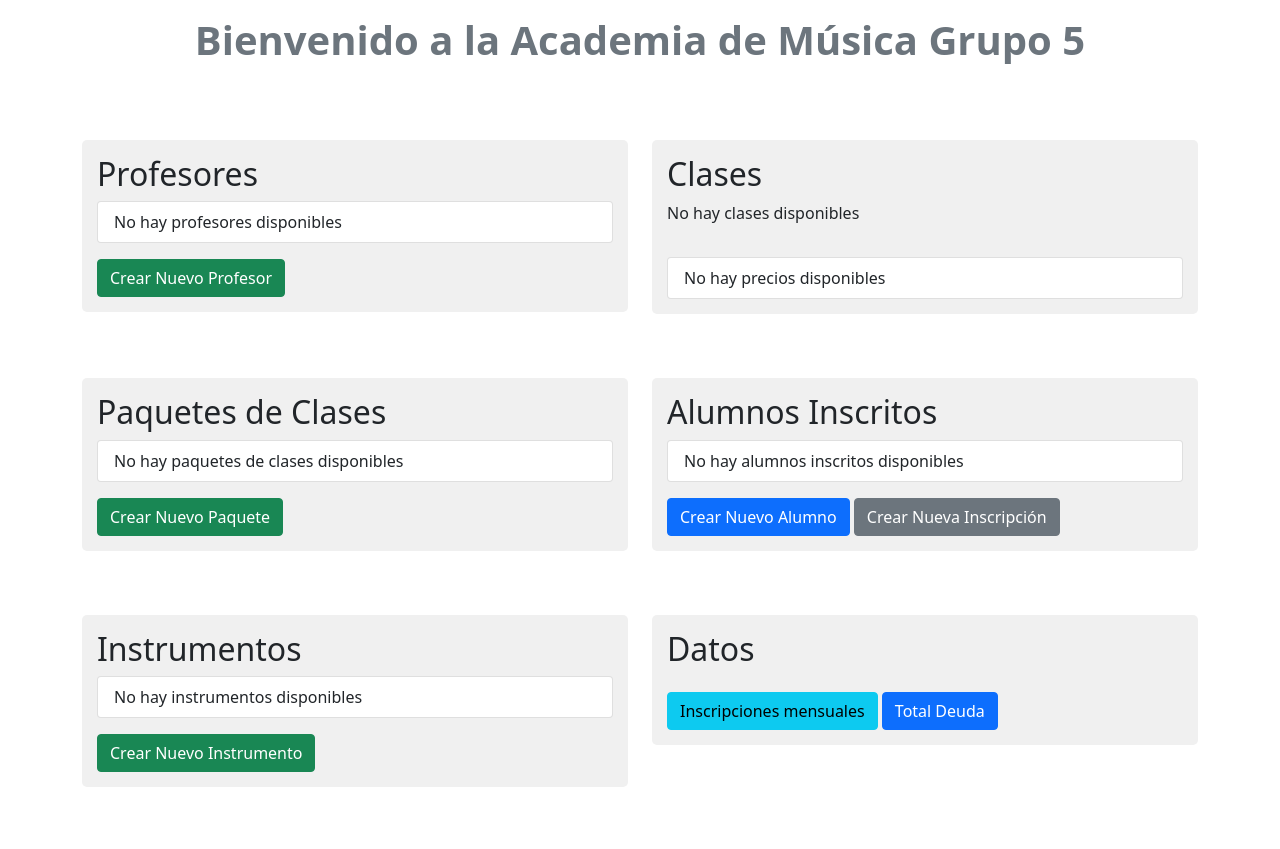
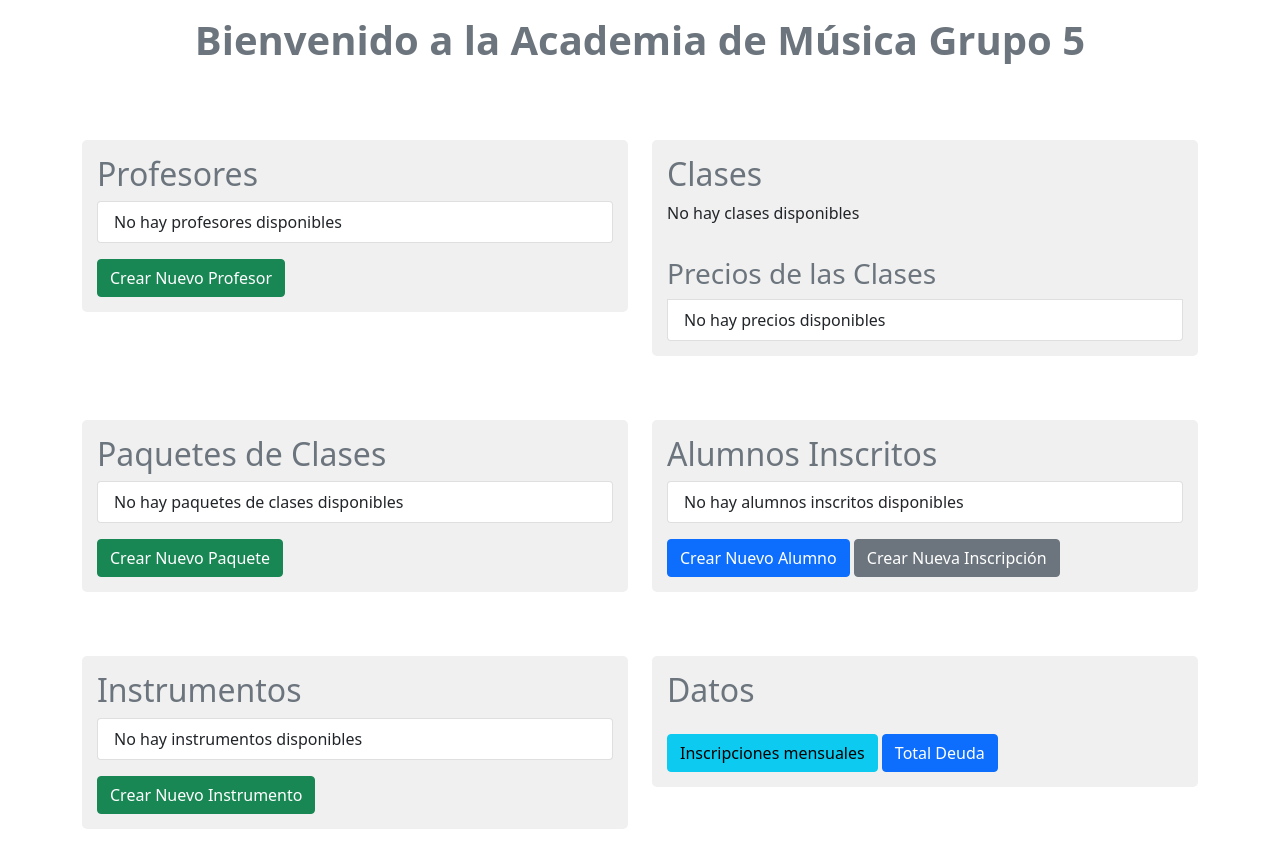
Before and after one commit to angelmaria/django_app, a Django app: page / in a window 1280 px wide. Shown: the part 56-905 px from the top of the page. Before the commit the page ends 843 px from the top, so only its background shows below. Run offline with Django 5.2, Linux system fonts and the light colour scheme; data that the repository does not hold is empty.

Commit message:
precios editables

```diff
--- a/api/templates/api/base_generic.html
+++ b/api/templates/api/base_generic.html
@@ -48,9 +48,19 @@
     <!-- Bloque de contenido específico de cada página -->
     {% block content %}
     {% endblock %}
-
-    <script src="https://cdn.jsdelivr.net/npm/@popperjs/core@2.11.6/dist/umd/popper.min.js"></script>
+    <script src="https://cdn.jsdelivr.net/npm/@popperjs/core@2.11.8/dist/umd/popper.min.js"></script>
     <script src="https://cdn.jsdelivr.net/npm/bootstrap@5.1.3/dist/js/bootstrap.min.js"></script>
     <script src="{% static 'js/popover-script.js' %}"></script>
+    <script>
+        const popoverTriggerList = document.querySelectorAll('[data-bs-toggle="popover"]');
+        const popoverList = [...popoverTriggerList].map(popoverTriggerEl => {
+            return new bootstrap.Popover(popoverTriggerEl, {
+                html: true,
+                content: function () {
+                    return $(this).attr('data-content'); // Get content from data attribute
+    }
+  });
+});
+    </script>
 </body>
 </html>
--- a/api/templates/api/home.html
+++ b/api/templates/api/home.html
@@ -12,7 +12,7 @@
         <div class="row">
             <div class="col-md-6" id="profesores">
                 <div class="section-background">
-                    <h2>Profesores</h2>
+                    <h2 class="text-secondary">Profesores</h2>
                     <ul class="list-group">
                         {% for teacher in teachers %}
                         <li class="list-group-item d-flex justify-content-between align-items-center">
@@ -40,7 +40,7 @@
 
             <div class="col-md-6" id="clases">
                 <div class="section-background">
-                    <h2>Clases</h2>
+                    <h2 class="text-secondary">Clases</h2>
                     <div class="row row-cols-1 row-cols-md-2 g-4">
                         {% for class_obj in classes %}
                         <div class="col">
@@ -90,10 +90,11 @@
                     <div class="mt-3">
                                             <!-- Aquí iteramos sobre los precios -->
                     <ul class="list-group">
+                        <h3 class="text-secondary">Precios de las Clases</h3>
                         {% for price in prices %}
                         <li class="list-group-item d-flex justify-content-between align-items-center">
-                            {{ price.amount }}€ - {{ price.description }}
-                            <a href="{% url 'edit_price' price.pk %}" class="btn btn-warning btn-sm">Editar</a>
+                            <span class="fs-small fw-lighter">{{ price.description }}</span> <span class="badge rounded-pill bg-danger">{{ price.amount }}€</span>
+                            <a href="{% url 'edit_price' price.pk %}" class="btn btn-warning btn-sm"><i class="fas fa-pencil-alt"></i></a>
                         </li>
                         {% empty %}
                         <li class="list-group-item">No hay precios disponibles</li>
@@ -107,7 +108,7 @@
         <div class="row mt-4">
             <div class="col-md-6" id="precios">
                 <div class="section-background">
-                    <h2>Paquetes de Clases</h2>
+                    <h2 class="text-secondary">Paquetes de Clases</h2>
                     <ul class="list-group">
                         {% for class_pack in class_packs %}
                         <li class="list-group-item d-flex justify-content-between align-items-center">
@@ -134,7 +135,7 @@
             </div>
             <div class="col-md-6" id="inscripciones">
                 <div class="section-background">
-                    <h2>Alumnos Inscritos</h2>
+                    <h2 class="text-secondary">Alumnos Inscritos</h2>
                     <ul class="list-group">
                         {% for student in students %}
                         <li class="list-group-item d-flex justify-content-between align-items-center">
@@ -163,7 +164,7 @@
         <div class="row mt-4">
             <div class="col-md-6" id="datos">
                 <div class="section-background">
-                    <h2>Instrumentos</h2>
+                    <h2 class="text-secondary">Instrumentos</h2>
                     <ul class="list-group">
                         {% for instrument in instruments %}
                         <li class="list-group-item d-flex justify-content-between align-items-center">
@@ -189,7 +190,7 @@
             </div>
             <div class="col-md-6">
                 <div class="section-background">
-                    <h2>Datos</h2>
+                    <h2 class="text-secondary">Datos</h2>
                     <a href="{% url 'execute_query_month' %}" class="btn btn-info mt-3">Inscripciones mensuales</a>
                     <a href="{% url 'execute_query_total_due' %}" class="btn btn-primary mt-3">Total Deuda</a>
                 </div>
```
